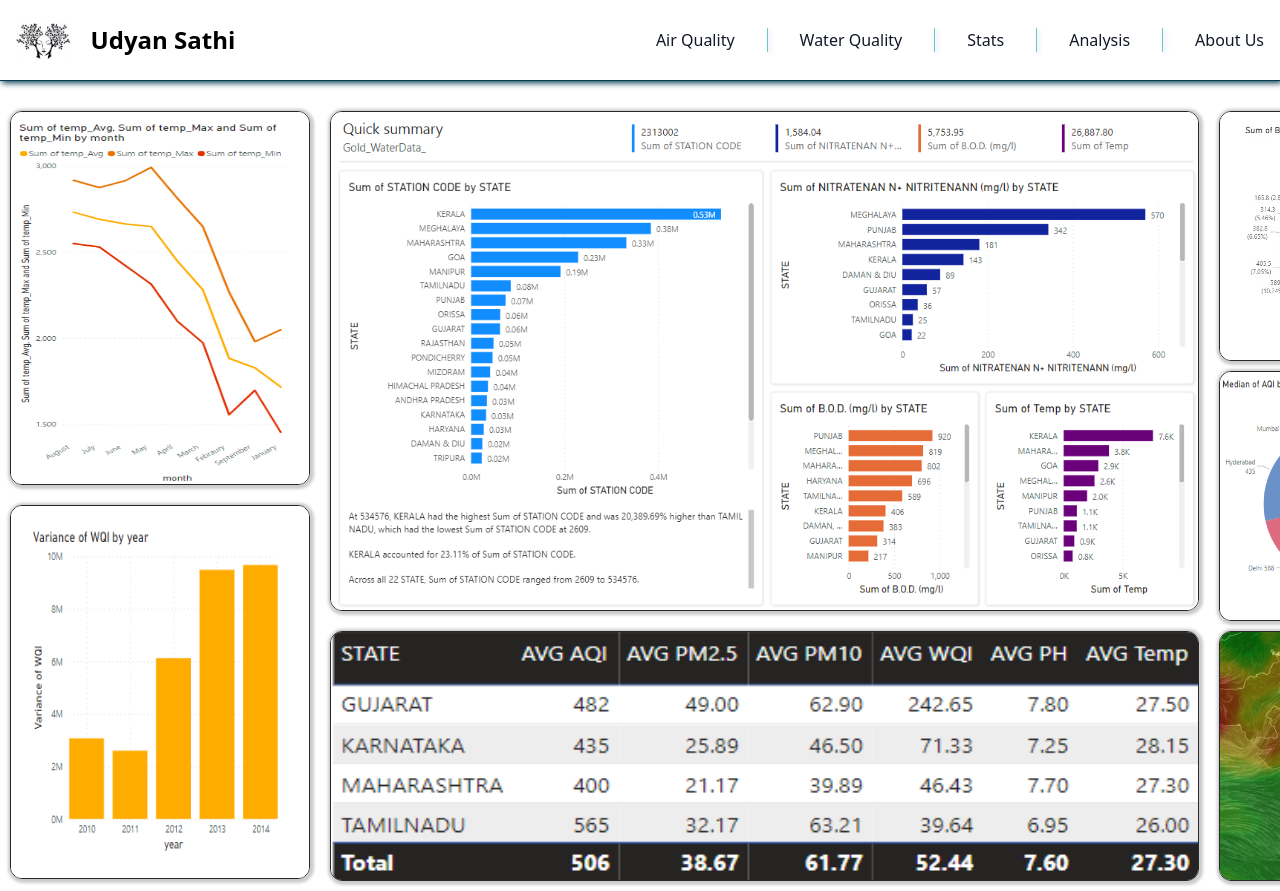
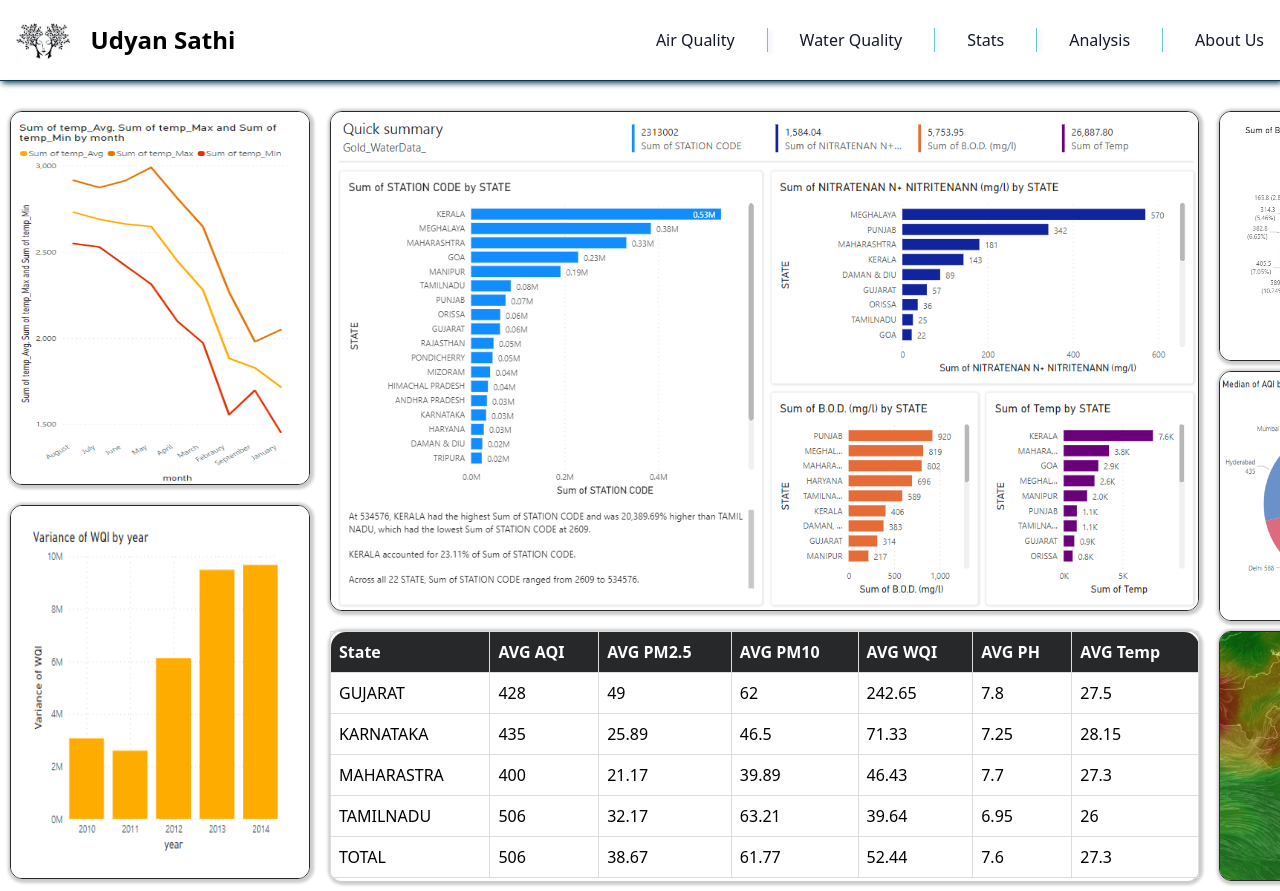
Before and after one commit to NikhilSai5/Hackathon-Project, a React (Create React App) app: page / in a window 1280 px wide. Shown: the top 891 px of the page. Built offline with nearby package versions, Linux system fonts and the light colour scheme.

Commit message:
some slight design changes

```diff
--- a/src/components/graphs/Air/AGraph2.js
+++ b/src/components/graphs/Air/AGraph2.js
@@ -1,10 +1,38 @@
 import React from "react";
 
 const AGraph2 = () => {
+  const data = [
+    { medianAQI: 483, medianPM10: 62.9, city: "Ahmedabad" },
+    { medianAQI: 435, medianPM10: 46.5, city: "Bengaluru" },
+    { medianAQI: 524, medianPM10: 52.62, city: "Bhopal" },
+    { medianAQI: 565, medianPM10: 63.21, city: "Chennai" },
+    { medianAQI: 288, medianPM10: 84.83, city: "Delhi" },
+    { medianAQI: 600, medianPM10: 97.0, city: "Delhi" },
+    { medianAQI: 435, medianPM10: 61.78, city: "Hyderabad" },
+    // Missing city name, you can replace 'Unknown' with the actual city name.
+  ];
+
   return (
-    <>
-      <img src="images/air/unnamed.png" className="air-graph2-img"></img>
-    </>
+    <div>
+      <table className="home-table-styling">
+        <thead>
+          <tr>
+            <th className="table-rad-r">Median AQI</th>
+            <th>Median PM10</th>
+            <th className="table-rad-l">City</th>
+          </tr>
+        </thead>
+        <tbody>
+          {data.map((item, index) => (
+            <tr key={index}>
+              <td>{item.medianAQI}</td>
+              <td>{item.medianPM10}</td>
+              <td>{item.city}</td>
+            </tr>
+          ))}
+        </tbody>
+      </table>
+    </div>
   );
 };
 
--- a/src/components/graphs/homeGraphs/Graph10.js
+++ b/src/components/graphs/homeGraphs/Graph10.js
@@ -1,10 +1,83 @@
 import React from "react";
 
 const Graph10 = () => {
+  const data = [
+    {
+      state: "GUJARAT",
+      avgAQI: 428,
+      avgPM2_5: 49.0,
+      avgPM10: 62,
+      avgWQI: 242.65,
+      avgPH: 7.8,
+      avgTemp: 27.5,
+    },
+    {
+      state: "KARNATAKA",
+      avgAQI: 435,
+      avgPM2_5: 25.89,
+      avgPM10: 46.5,
+      avgWQI: 71.33,
+      avgPH: 7.25,
+      avgTemp: 28.15,
+    },
+    {
+      state: "MAHARASTRA",
+      avgAQI: 400,
+      avgPM2_5: 21.17,
+      avgPM10: 39.89,
+      avgWQI: 46.43,
+      avgPH: 7.7,
+      avgTemp: 27.3,
+    },
+    {
+      state: "TAMILNADU",
+      avgAQI: 506,
+      avgPM2_5: 32.17,
+      avgPM10: 63.21,
+      avgWQI: 39.64,
+      avgPH: 6.95,
+      avgTemp: 26.0,
+    },
+    {
+      state: "TOTAL",
+      avgAQI: 506,
+      avgPM2_5: 38.67,
+      avgPM10: 61.77,
+      avgWQI: 52.44,
+      avgPH: 7.6,
+      avgTemp: 27.3,
+    },
+  ];
+
   return (
-    <>
-      <img src="images/table.png" className="home-graph10-img"></img>
-    </>
+    <div>
+      <table className="home-table-styling">
+        <thead>
+          <tr>
+            <th className="table-rad-r">State</th>
+            <th>AVG AQI</th>
+            <th>AVG PM2.5</th>
+            <th>AVG PM10</th>
+            <th>AVG WQI</th>
+            <th>AVG PH</th>
+            <th className="table-rad-l">AVG Temp</th>
+          </tr>
+        </thead>
+        <tbody>
+          {data.map((item, index) => (
+            <tr key={index}>
+              <td>{item.state}</td>
+              <td>{item.avgAQI}</td>
+              <td>{item.avgPM2_5}</td>
+              <td>{item.avgPM10}</td>
+              <td>{item.avgWQI}</td>
+              <td>{item.avgPH}</td>
+              <td>{item.avgTemp}</td>
+            </tr>
+          ))}
+        </tbody>
+      </table>
+    </div>
   );
 };
 
--- a/src/index.css
+++ b/src/index.css
@@ -294,3 +294,26 @@
   border: 1px solid #27282a;
   border-radius: 12px;
 }
+.home-table-styling {
+  border-collapse: collapse;
+  width: 100%;
+}
+.home-table-styling th,
+.home-table-styling td {
+  border: 1px solid #ddd;
+  padding: 8px;
+  text-align: left;
+}
+
+.home-table-styling th {
+  background-color: #27282a;
+  color: white;
+}
+
+.table-rad-r {
+  border-radius: 15px 0px 0px 0px;
+}
+
+.table-rad-l {
+  border-radius: 0px 15px 0px 0px;
+}
```
